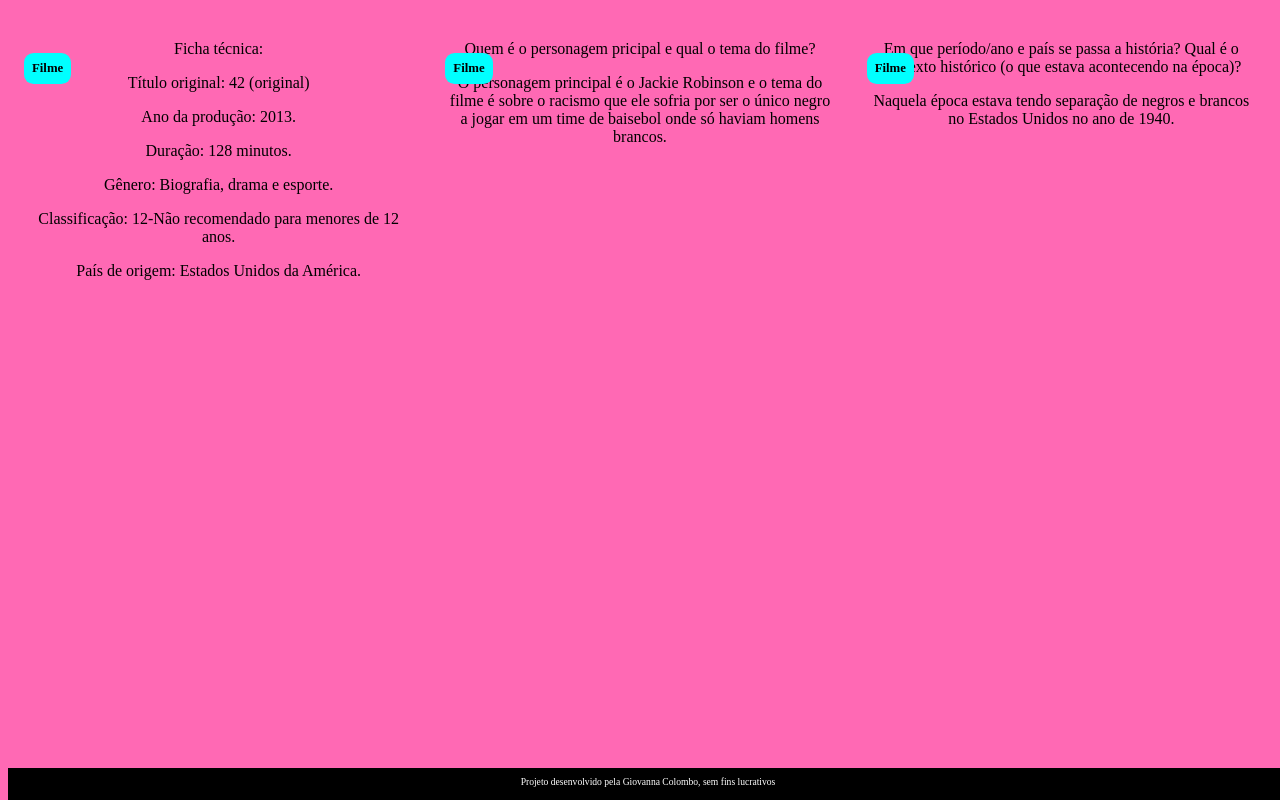
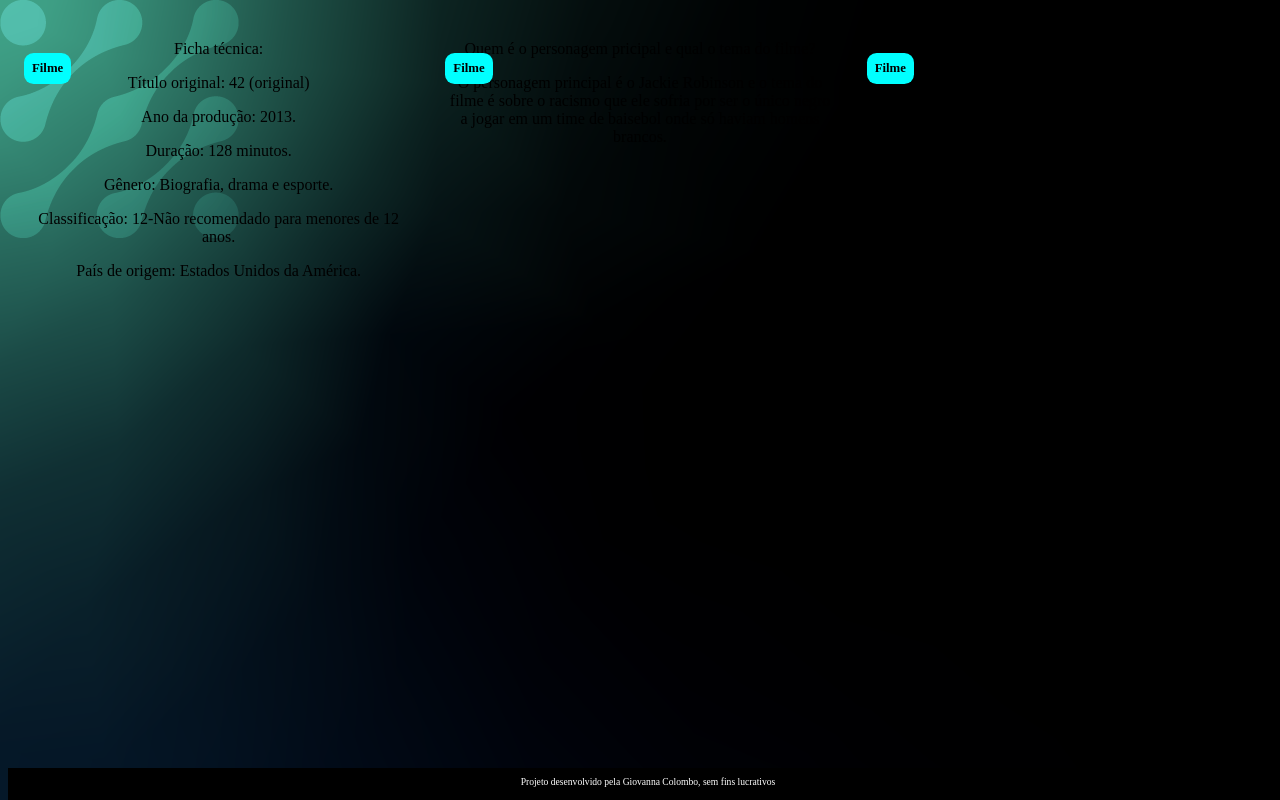
Before and after one commit to gigica4/P-gina-Web, a plain HTML site: page index.html in a window 1280 px wide. Drawn offline with Linux system fonts and the light colour scheme.

Commit message:
Update style.css

```diff
--- a/Assets/style.css
+++ b/Assets/style.css
@@ -1,5 +1,5 @@
 body{
-    background-color: hotpink;
+    background: url('img/bg-desktop.webp');
     font-family: Bai Jamjuree;
 }
 
```
